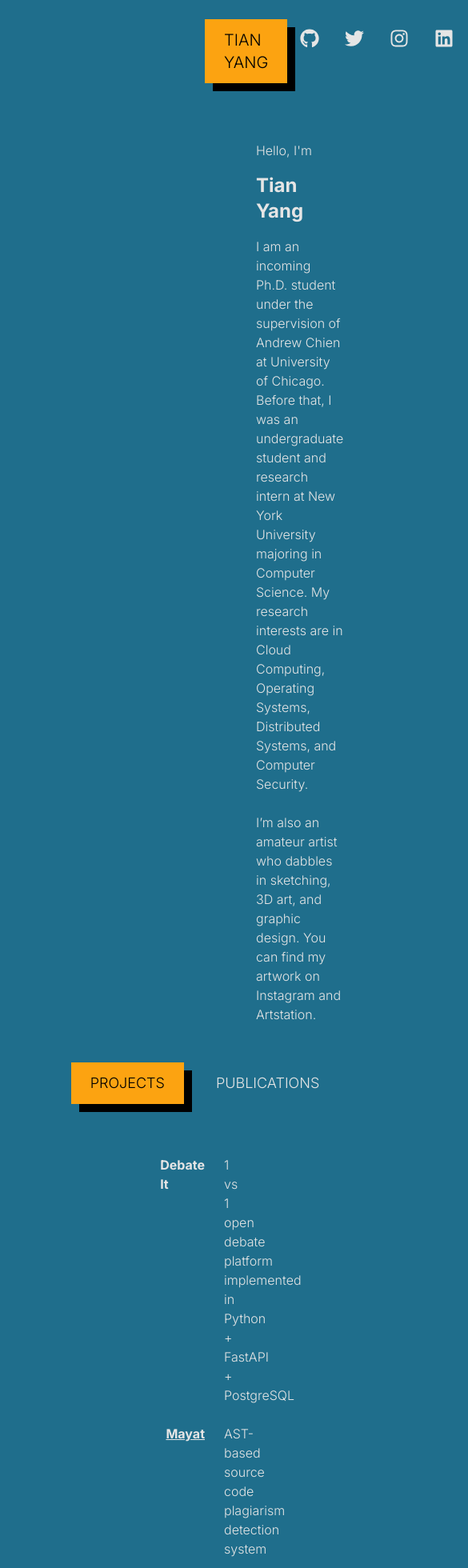
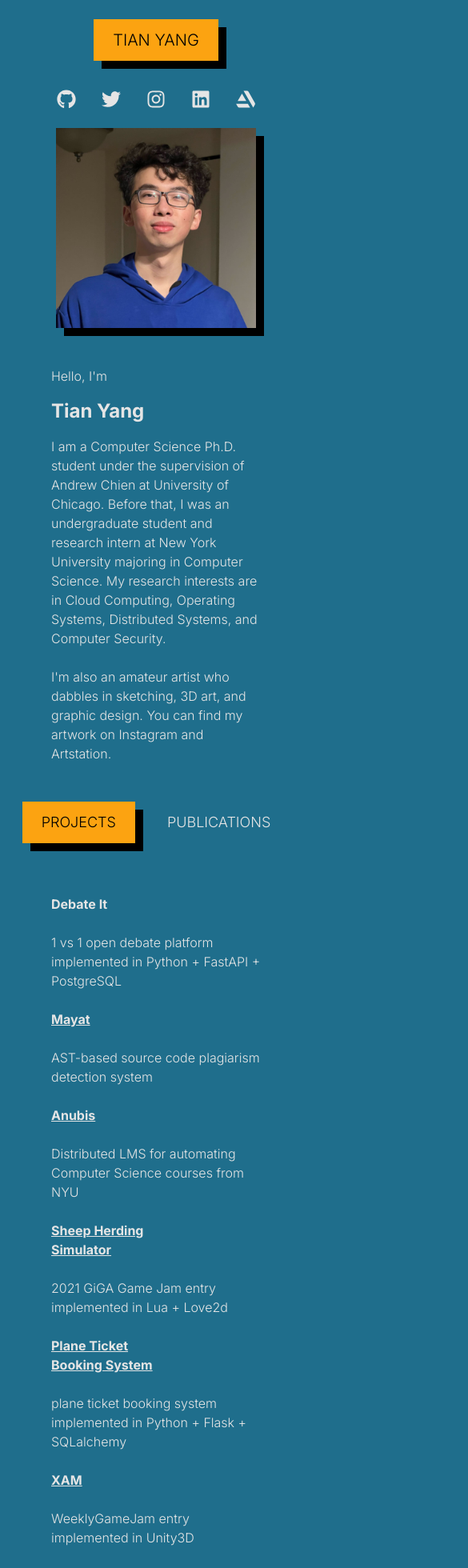
Before and after one commit to AlpacaMax/AlpacaMax.github.io, a Next.js app: page / in a window 390 px wide. Shown: the top 1960 px of the page at 80% size, 585 px wide, since content can reach past the window. Built offline with nearby package versions, Linux system fonts and the light colour scheme.

Commit message:
Add Responsive Design

```diff
--- a/components/header.js
+++ b/components/header.js
@@ -8,15 +8,15 @@ export default function Header() {
 			<Head>
 				<title>Tian Yang</title>
 			</Head>
-			<div className="flex flex-row">
-				<div className="flex flex-row">
-					<div className="bg-highlight my-6 py-3 px-6 shadow-[10px_10px_rgba(0,0,0,1)]">
+			<div className="flex flex-col md:flex-row">
+				<div className="flex">
+					<div className="mx-auto bg-highlight mt-6 md:my-6 py-3 px-6 shadow-[10px_10px_rgba(0,0,0,1)]">
 						<Link href="/" className="text-xl text-black font-light">
 							TIAN YANG
 						</Link>
 					</div>
 				</div>
-				<footer className="grow flex flex-row justify-end text-2xl text-text mt-9">
+				<footer className="grow flex flex-row mx-auto md:justify-end text-2xl text-text mt-9">
 					<a href="https://github.com/AlpacaMax" className="mx-4" target="_blank" rel="noopener noreferrer"><FaGithub /></a>
 					<a href="https://twitter.com/AlpacaMax2000" className="mx-4" target="_blank" rel="noopener noreferrer"><FaTwitter /></a>
 					<a href="https://www.instagram.com/alpacamax2000/" className="mx-4" target="_blank" rel="noopener noreferrer"><FaInstagram /></a>
--- a/components/layout.js
+++ b/components/layout.js
@@ -3,7 +3,7 @@ import Footer from '../components/footer.js';
 
 export default function Layout({ children }) {
 	return (
-		<div className="h-screen container mx-auto px-64 flex flex-col">
+		<div className="h-screen container mx-auto xl:px-36">
 			{/* <Navbar /> */}
 			<Header />
 			{ children }
--- a/pages/index.js
+++ b/pages/index.js
@@ -12,8 +12,8 @@ export default function Home() {
 
 	return (
 		<Layout>
-			<div className="flex flex-row py-12">
-				<div className="basis-1/4">
+			<div className="flex flex-col md:flex-row pt-6 pb-12 md:py-12">
+				<div className="basis-1/4 mx-auto md:object-left">
 					<Image
 						src="/portrait.jpeg"
 						width={250}
@@ -22,7 +22,7 @@ export default function Home() {
 						className="shadow-[10px_10px_rgba(0,0,0,1)]"
 					/>
 				</div>
-				<div className="basis-3/4 text-text px-16">
+				<div className="basis-3/4 text-text px-16 pt-12 md:pt-0">
 					<p className="font-light">
 						Hello, I&apos;m
 					</p>
@@ -30,11 +30,11 @@ export default function Home() {
 						Tian Yang
 					</p>
 					<p className="font-light">
-						I am an incoming Ph.D. student under the supervision of Andrew Chien at University of Chicago. Before that, I was an undergraduate student and research intern at New York University majoring in Computer Science. My research interests are in Cloud Computing, Operating Systems, Distributed Systems, and Computer Security.
+						I am a Computer Science Ph.D. student under the supervision of Andrew Chien at University of Chicago. Before that, I was an undergraduate student and research intern at New York University majoring in Computer Science. My research interests are in Cloud Computing, Operating Systems, Distributed Systems, and Computer Security.
 					</p>
 					<br />
 					<p className="font-light">
-						I’m also an amateur artist who dabbles in sketching, 3D art, and graphic design. You can find my artwork on Instagram and Artstation.
+						I&apos;m also an amateur artist who dabbles in sketching, 3D art, and graphic design. You can find my artwork on Instagram and Artstation.
 					</p>
 				</div>
 			</div>
@@ -43,7 +43,7 @@ export default function Home() {
 				setTab={setTab}
 				setTabContent={setTabContent}
 			/>
-			{ tabContent }
+			<div className="mx-16 md:mx-0">{ tabContent }</div>
 			<div className="grow flex flex-col"></div>
 		</Layout>
 	)
--- a/pages/projects.js
+++ b/pages/projects.js
@@ -1,14 +1,14 @@
 export default function Projects() {
 	return (
-		<div className="my-16 flex flex-col text-text justify-center">
-			<div className="grid grid-flow-row grid-cols-3 auto-rows-max gap-6 justify-items-stretch">
-				<div className="justify-self-end font-bold">
+		<div className="md:mx-0 my-16 flex flex-col text-text justify-center">
+			<div className="grid grid-flow-row md:grid-cols-3 auto-rows-max gap-6 justify-items-stretch">
+				<div className="md:justify-self-end font-bold">
 					Debate It
 				</div>
 				<div className="col-span-2 font-light">
 					1 vs 1 open debate platform implemented in Python + FastAPI + PostgreSQL
 				</div>
-				<div className="justify-self-end font-bold">
+				<div className="md:justify-self-end font-bold">
 					<a
 						href="https://github.com/AnubisLMS/Mayat"
 						target="_blank"
@@ -21,7 +21,7 @@ export default function Projects() {
 				<div className="col-span-2 font-light">
 					AST-based source code plagiarism detection system
 				</div>
-				<div className="justify-self-end font-bold">
+				<div className="md:justify-self-end font-bold">
 					<a
 						href="https://github.com/AnubisLMS/Anubis"
 						target="_blank"
@@ -34,7 +34,7 @@ export default function Projects() {
 				<div className="col-span-2 font-light">
 					Distributed LMS for automating Computer Science courses from NYU
 				</div>
-				<div className="justify-self-end font-bold">
+				<div className="md:justify-self-end font-bold">
 					<a
 						href="https://github.com/AlpacaMax/Sheep_Herding_Simulator"
 						target="_blank"
@@ -47,7 +47,7 @@ export default function Projects() {
 				<div className="col-span-2 font-light">
 					2021 GiGA Game Jam entry implemented in Lua + Love2d
 				</div>
-				<div className="justify-self-end font-bold">
+				<div className="md:justify-self-end font-bold">
 					<a
 						href="https://github.com/AlpacaMax/Plane_Ticket_Booking_System"
 						target="_blank"
@@ -60,7 +60,7 @@ export default function Projects() {
 				<div className="col-span-2 font-light">
 					plane ticket booking system implemented in Python + Flask + SQLalchemy
 				</div>
-				<div className="justify-self-end font-bold">
+				<div className="md:justify-self-end font-bold">
 					<a
 						href="https://alpacamax.itch.io/xam"
 						target="_blank"
@@ -73,7 +73,7 @@ export default function Projects() {
 				<div className="col-span-2 font-light">
 					WeeklyGameJam entry implemented in Unity3D
 				</div>
-				<div className="justify-self-end font-bold">
+				<div className="md:justify-self-end font-bold">
 					<a
 						href="https://github.com/AlpacaMax/Python-CHIP8-Emulator"
 						target="_blank"
@@ -86,7 +86,7 @@ export default function Projects() {
 				<div className="col-span-2 font-light">
 					Chip-8 Emulator implemented in Python
 				</div>
-				<div className="justify-self-end font-bold">
+				<div className="md:justify-self-end font-bold">
 					High School Website
 				</div>
 				<div className="col-span-2 font-light">
```
